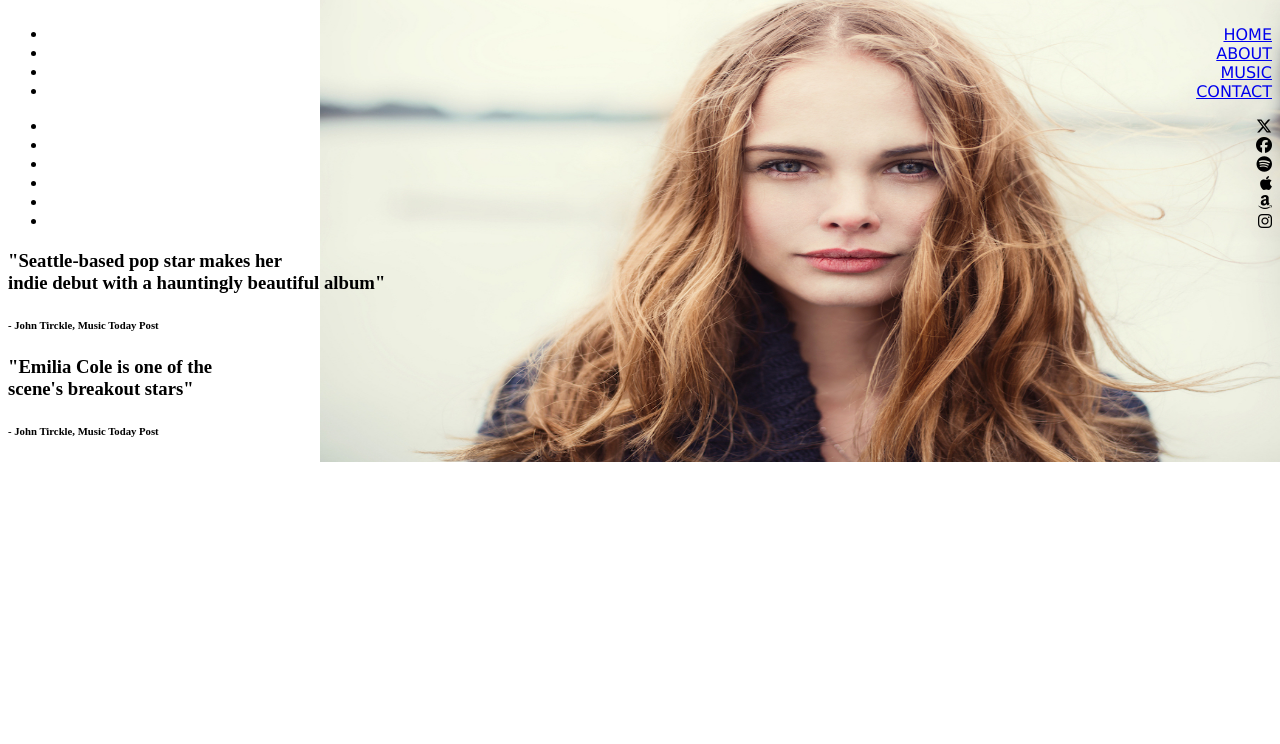
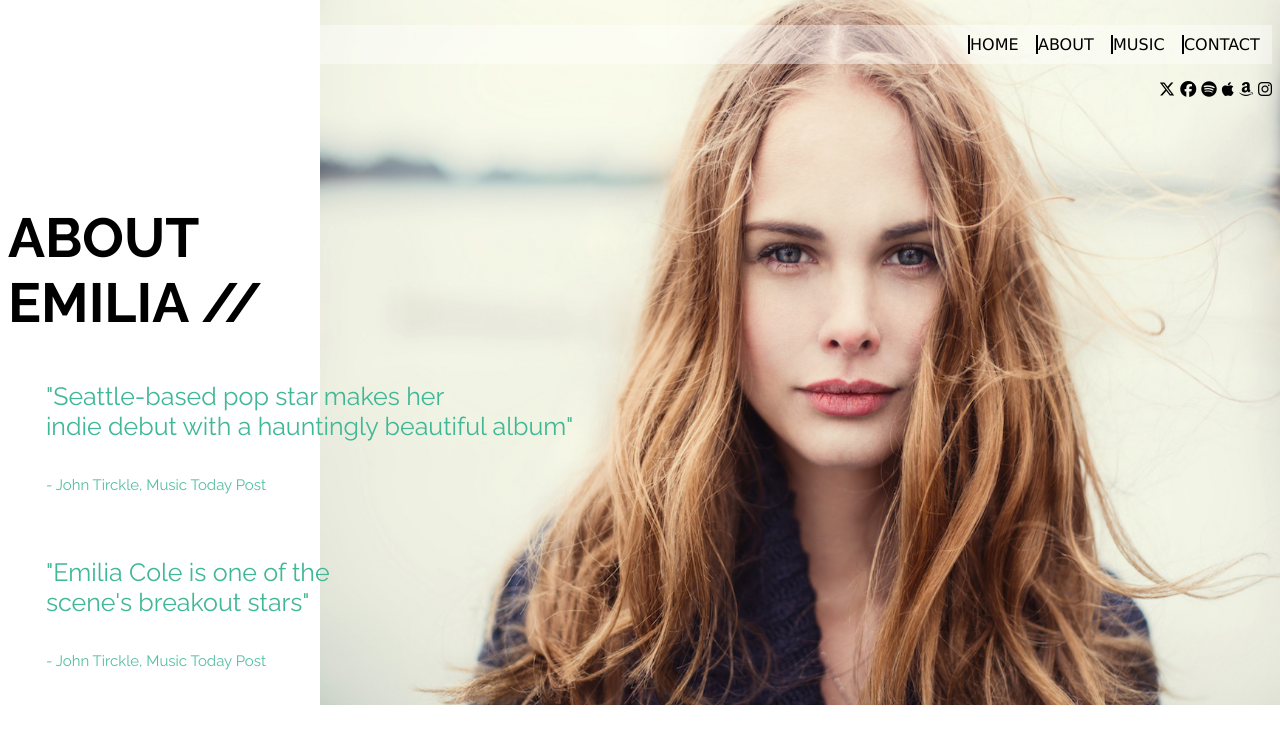
Before and after one commit to MelanyStrack/emiliaCole, a website: page views/about.html in a window 1280 px wide. Drawn offline with Linux system fonts and the light colour scheme; files that its build step writes are made by us from their sources; files whose address does not match are found by name.

Commit message:
agregue id's en about.html para utilizar en about.css y finalice la pagina about

```diff
--- a/public/css/about.css
+++ b/public/css/about.css
@@ -7,6 +7,7 @@ body{
     background-position: center right;
     background-repeat: no-repeat;
 }
+
 header {
     text-align: right ;
     font-family: 'Lucida Sans', 'Lucida Sans Regular', 'Lucida Grande', 'Lucida Sans Unicode', Geneva, Verdana, sans-serif;
@@ -36,3 +37,36 @@ nav{
 #redes{
     padding-bottom: 30px;
 }
+
+a {
+    text-decoration: none;
+    color: black;
+}
+
+h1 {
+    font-family: "Raleway", sans-serif;
+    font-weight: 700;
+    font-style: normal;
+    font-size: 55px;
+    margin-top: 6%;
+}
+
+h3{
+    font-family: "Raleway", sans-serif;
+    font-weight: 400;
+    font-size: 25px;
+    margin-left: 3%;
+    color: rgb(64, 183, 150);
+}
+
+h6 {
+    font-family: "Raleway", sans-serif;
+    font-weight: 400;
+    margin-left: 3%;
+    font-size: 15px;
+    color: rgba(64, 183, 150,90%);
+}
+
+#critica1 {
+    margin-bottom: 5%;
+}
--- a/views/about.html
+++ b/views/about.html
@@ -10,14 +10,14 @@
 <body>
     <header>
         <nav>
-        <ul>
+        <ul id="navegador">
             <li><a href="/">HOME</a></li>
             <li><a href="/ABOUT">ABOUT</a></li>
             <li><a href="/MUSIC">MUSIC</a></li>
             <li><a href="/CONTACT">CONTACT</a></li>
         </ul>
     </nav>
-    <ul>
+    <ul id="redes">
         <li><a href="https://www.twitter.com" target="_blank"><i class="fa-brands fa-x-twitter" style="color: #000000;"></i></a></li>
             <li><a href="https://www.facebook.com" target="_blank"><i class="fa-brands fa-facebook" style="color: #000000;"></i></a></li>
             <li><a href="https://www.spotify.com" target="_blank"><i class="fa-brands fa-spotify" style="color: #000000;"></i></a></li>
@@ -27,7 +27,8 @@
     </ul>
     </header>
     <section>
-        <article>
+        <h1>ABOUT <br> EMILIA // </h1>
+        <article id="critica1">
             <h3>"Seattle-based pop star makes her <br> indie debut with a hauntingly beautiful album"</h3>
             <h6>- John Tirckle, Music Today Post</h6>
         </article>
```
